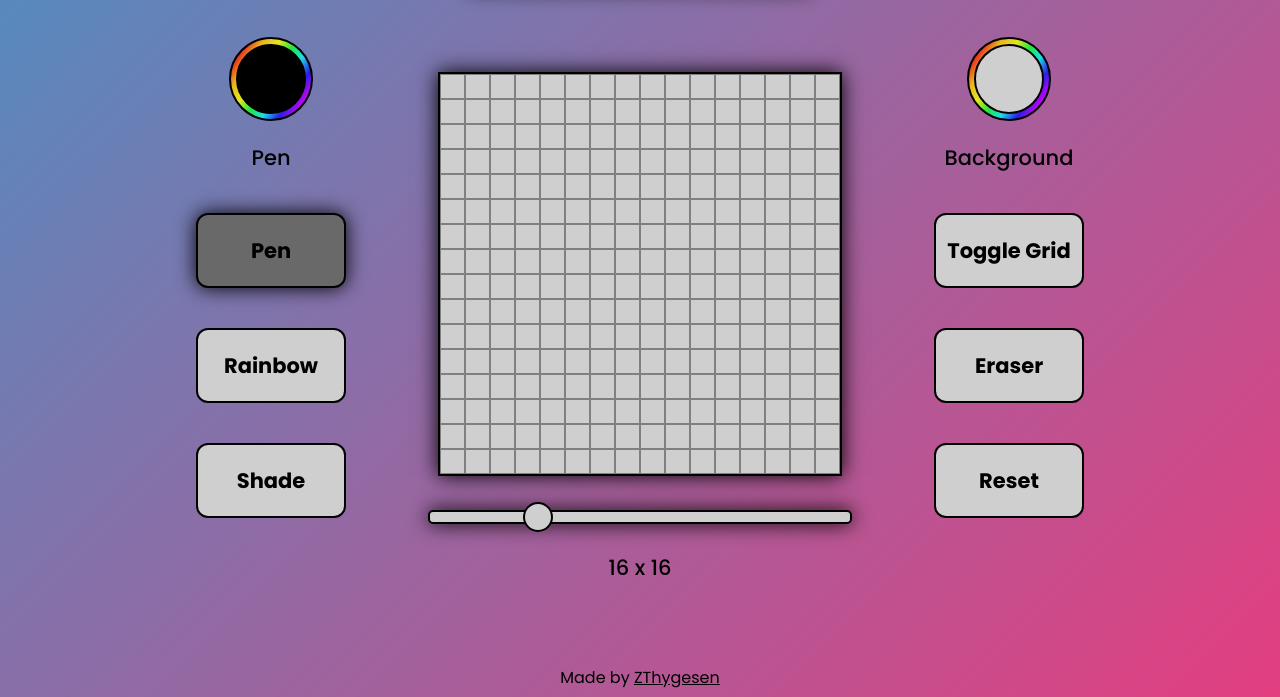
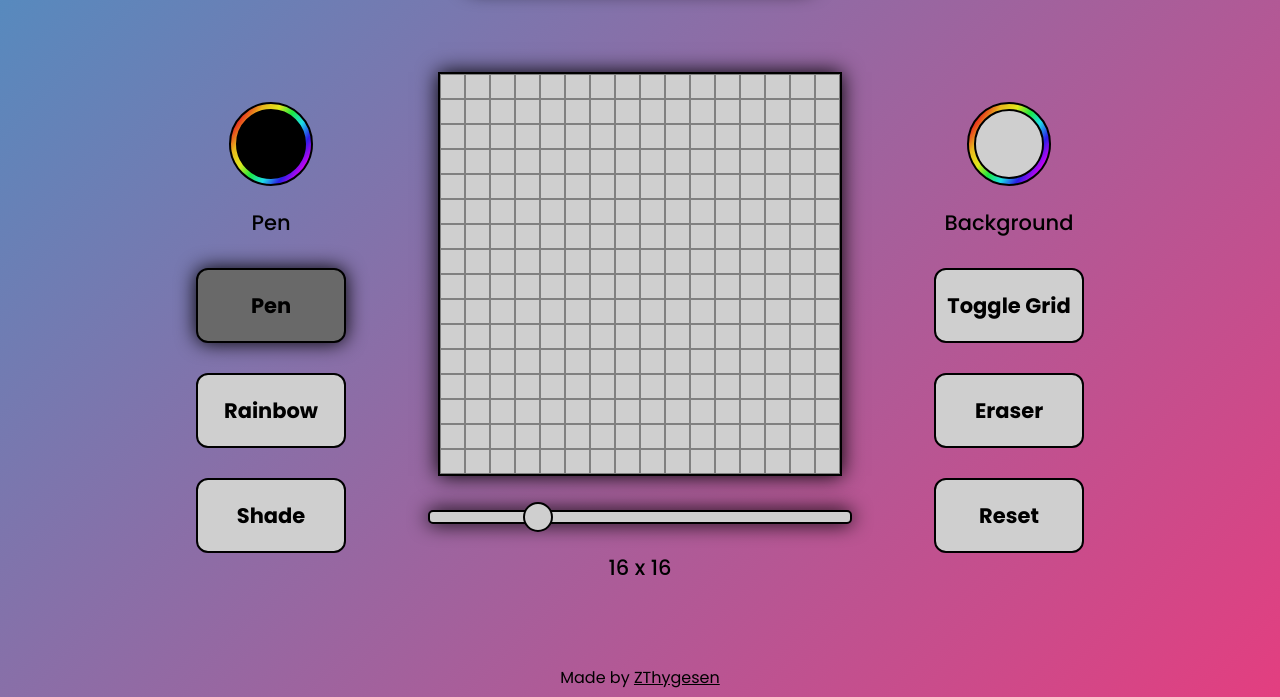
Before and after one commit to ZThygesen/etch-a-sketch, a plain HTML site: page index.html in a window 1280 px wide. Shown: the part 103-800 px from the top of the page. Drawn offline with Linux system fonts and the light colour scheme.

Commit message:
Fix scaling issue? v4

```diff
--- a/styles.css
+++ b/styles.css
@@ -58,10 +58,9 @@ body {
 .left, .right {
     display: flex;
     flex-direction: column;
-    gap: 40px;
+    gap: 30px;
     min-width: 150px;
     justify-content: center;
-    padding-bottom: 100px;
 }
 
 button {
```
